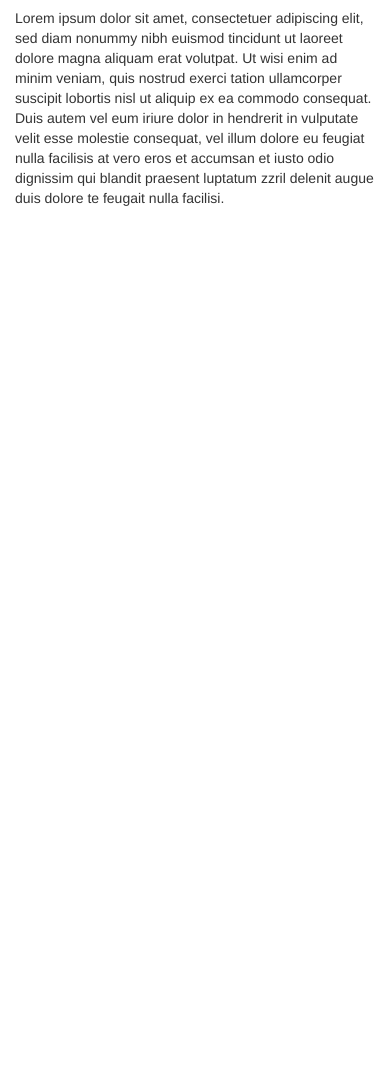
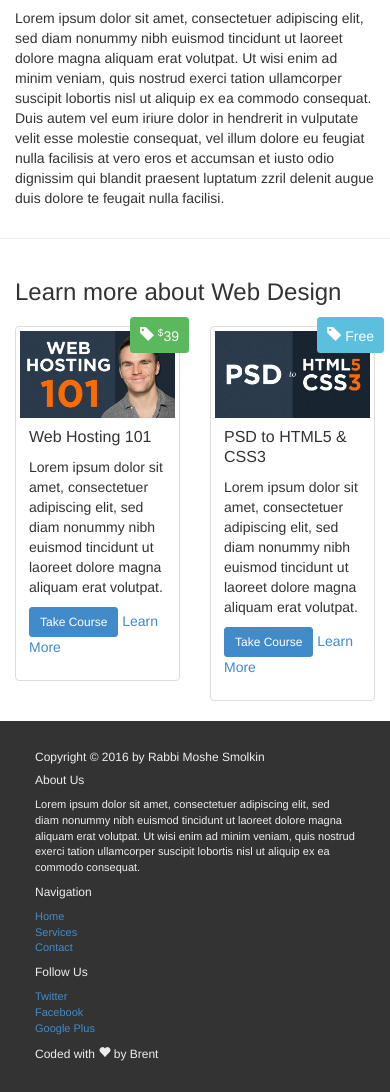
Before and after one commit to brentd-smith/bootstrap3-responsive-website, a Django app: page /boot3/ in a window 390 px wide. Shown: the part 3749-4841 px from the top of the page. Before the commit the page ends 3955 px from the top, so only its background shows below. Run offline with Django 3.2, Linux system fonts and the light colour scheme; grey boxes labelled with a size stand in for pictures from a placeholder-image service; some libraries are stand-ins or nearby versions.

Commit message:
finished code responsive web design with bootstrap3

```diff
--- a/boot3/static/includes/css/styles.css
+++ b/boot3/static/includes/css/styles.css
@@ -101,6 +101,50 @@ body {
    margin: 0 20px 10px 0;
 }
 
+.thumbnails {
+   margin-top: 20px;
+   margin-bottom: 20px;
+}
+
+/*parent needs to be positioned*/
+.thumbnail {
+   position: relative;
+}
+
+.thumbnail h3 {
+   font-size: 16px;
+   margin: 0 0 10px;
+   line-height: 20px;
+}
+
+.thumbnail .price {
+   font-size: 22px;
+
+   /* will be aboslute relative to
+   the parent (thumbnail) element */
+   position: absolute;
+   top: -10px;
+   right: -10px;
+   padding: 10px;
+}
+
+.thumbnail .price sup {
+   font-weight: normal;
+   font-size: 12px;
+}
+
+footer {
+   background: #333;
+   color: #eee;
+   font-size: 11px;
+   padding: 20px;
+}
+
+ul.unstyled {
+   list-style: none;
+   padding: 0;
+}
+
 /* --------------------------------------
    Media Queries
    -------------------------------------- */
@@ -108,7 +152,12 @@ body {
 /* Portrait & landscape phone */
 /* from 0 to 480 */
 @media (max-width: 480px) {
-
+	.thumbnail .price {
+	   font-size: 14px;
+	}
+	.thumbnail .price sup {
+	   font-size: 10px;
+	}
 }
 
 /* Landscape phone to portrait tablet */
--- a/boot3/templates/boot3/index.html
+++ b/boot3/templates/boot3/index.html
@@ -390,13 +390,85 @@ You have navigated to index.html good job.
 
 
 	</div>
+	<hr>
+	<div class="row" id="moreCourses">
+		<div class="col-12">
+			<h3>Learn more about Web Design</h3>
+			<div class="thumbnails row">
+				<div class="col-6">
+					<div class="thumbnail">
+						<img src="{% static 'images/item_webhosting101.jpg' %}" alt='web hosting 101' />
+						<div class="label label-success price"><span class="glyphicon glyphicon-tag"></span>&nbsp;<sup>$</sup>39</div>
+						<div class="caption">
+							<h3>Web Hosting 101</h3>
+							<p>Lorem ipsum dolor sit amet, consectetuer adipiscing elit,
+							sed diam nonummy nibh euismod tincidunt ut laoreet dolore
+							magna aliquam erat volutpat.</p>
 
-	<div class="row" id="moreCourses"></div>
+							<p><a href="#" class="btn btn-primary btn-small" target="_blank">Take Course</a>&nbsp;<a href="#" target="_blank">Learn More</a></p>
+						</div>
+					</div>
+				</div><!-- end first col 6 -->
+				<div class="col-6">
+					<div class="thumbnail">
+						<img src="{% static 'images/item_psd2html5.jpg' %}" alt='PSD to HTML5 & CSS3' />
+						<div class="label label-info price"><span class="glyphicon glyphicon-tag"></span>&nbsp;Free</div>
+						<div class="caption">
+							<h3>PSD to HTML5 &amp; CSS3</h3>
+							<p>Lorem ipsum dolor sit amet, consectetuer adipiscing elit,
+							sed diam nonummy nibh euismod tincidunt ut laoreet dolore
+							magna aliquam erat volutpat.</p>
+							<p><a href="#" class="btn btn-primary btn-small" target="_blank">Take Course</a>&nbsp;<a href="#" target="_blank">Learn More</a></p>
+						</div>
+					</div>
+				</div><!-- end second col 6 -->
+			</div> <!-- end row -->
+		</div>
+	</div>
 
 </div> <!-- end container main -->
 
+<!--sits outside of the main container-->
 <footer>
+	<div class="container">
+		<div class="row">
+			<div class="col-sm-2">
+			<h6>Copyright &copy; 2016 by Rabbi Moshe Smolkin</h6>
+			</div>
 
+			<div class="col-sm-4">
+				<h6>About Us</h6>
+				<p>Lorem ipsum dolor sit amet, consectetuer adipiscing elit,
+				sed diam nonummy nibh euismod tincidunt ut laoreet dolore
+				magna aliquam erat volutpat. Ut wisi enim ad minim veniam,
+				quis nostrud exerci tation ullamcorper suscipit lobortis nisl
+				ut aliquip ex ea commodo consequat.</p>
+			</div>
+
+			<div class="col-sm-2">
+				<h6>Navigation</h6>
+				<ul class="unstyled">
+					<li><a href="#">Home</a></li>
+					<li><a href="#">Services</a></li>
+					<li><a href="#">Contact</a></li>
+				</ul>
+			</div>
+
+			<div class="col-sm-2">
+				<h6>Follow Us</h6>
+				<ul class="unstyled">
+					<li><a href="#">Twitter</a></li>
+					<li><a href="#">Facebook</a></li>
+					<li><a href="#">Google Plus</a></li>
+				</ul>
+			</div>
+
+			<div class="col-sm-2">
+				<h6>Coded with <span class="glyphicon glyphicon-heart"></span> by Brent</h6>
+			</div>
+
+		</div>
+	</div>
 </footer>
 
 {% endblock %}
```
